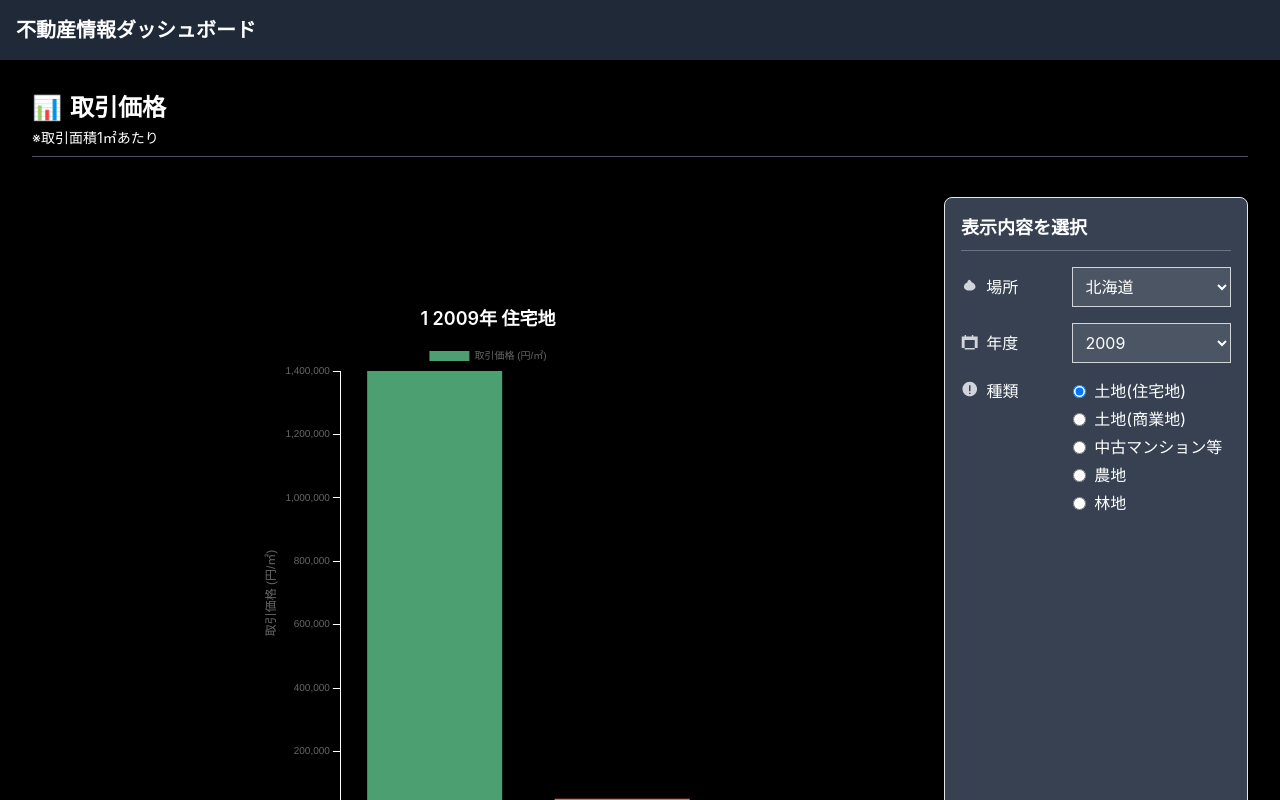
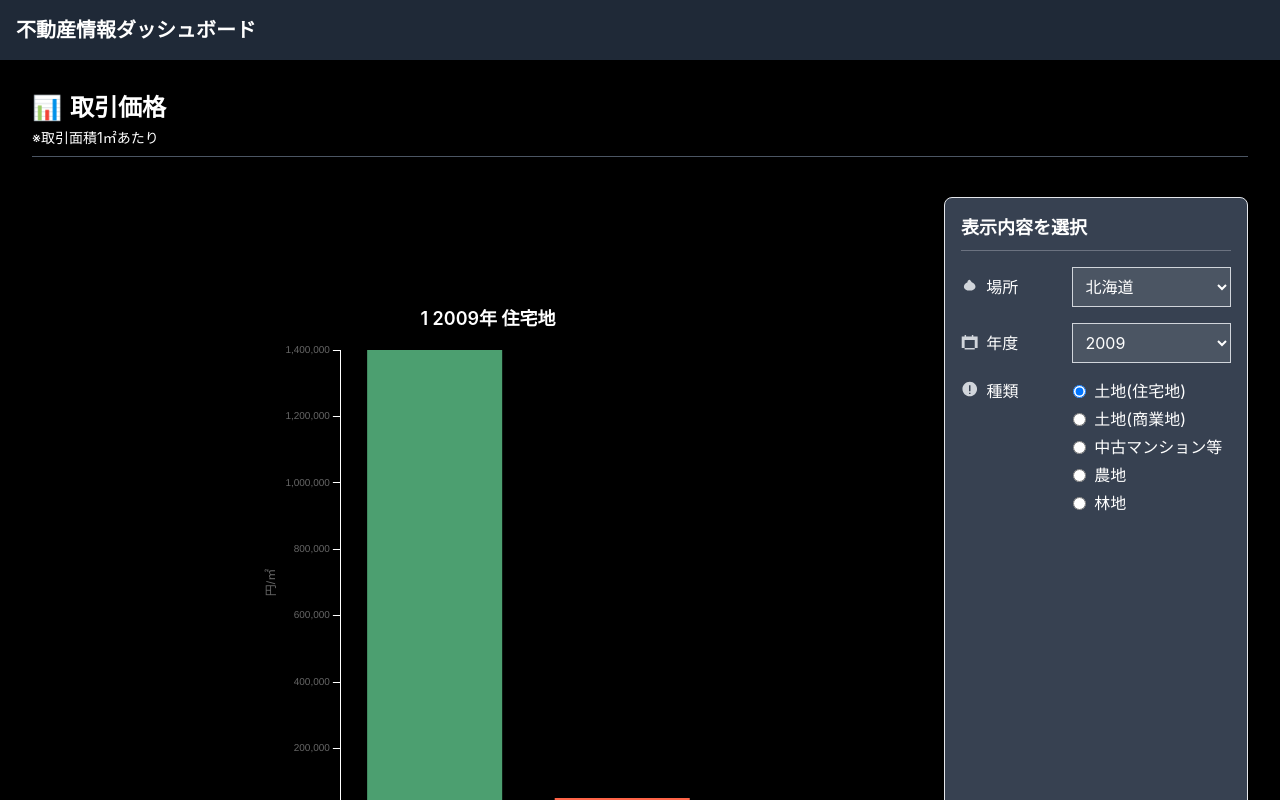
Before and after one commit to vo8u8ov/frontendtest, a React (Create React App) app: page / in a window 1280 px wide. Shown: the top 800 px of the page. Built offline with nearby package versions, Linux system fonts and the light colour scheme.

Commit message:
凡例非表示

```diff
--- a/src/components/DataDisplayArea.tsx
+++ b/src/components/DataDisplayArea.tsx
@@ -117,19 +117,14 @@ const DataDisplayArea: React.FC = () => {
     maintainAspectRatio: false,
     plugins: {
       legend: {
-        position: "top" as const,
-        labels: {
-          font: {
-            size: 10,
-          },
-        },
+        display: false, // 凡例を非表示
       },
     },
     scales: {
       y: {
         title: {
           display: true,
-          text: "取引価格 (円/㎡)",
+          text: "円/㎡",
           font: {
             size: 12,
           },
```
